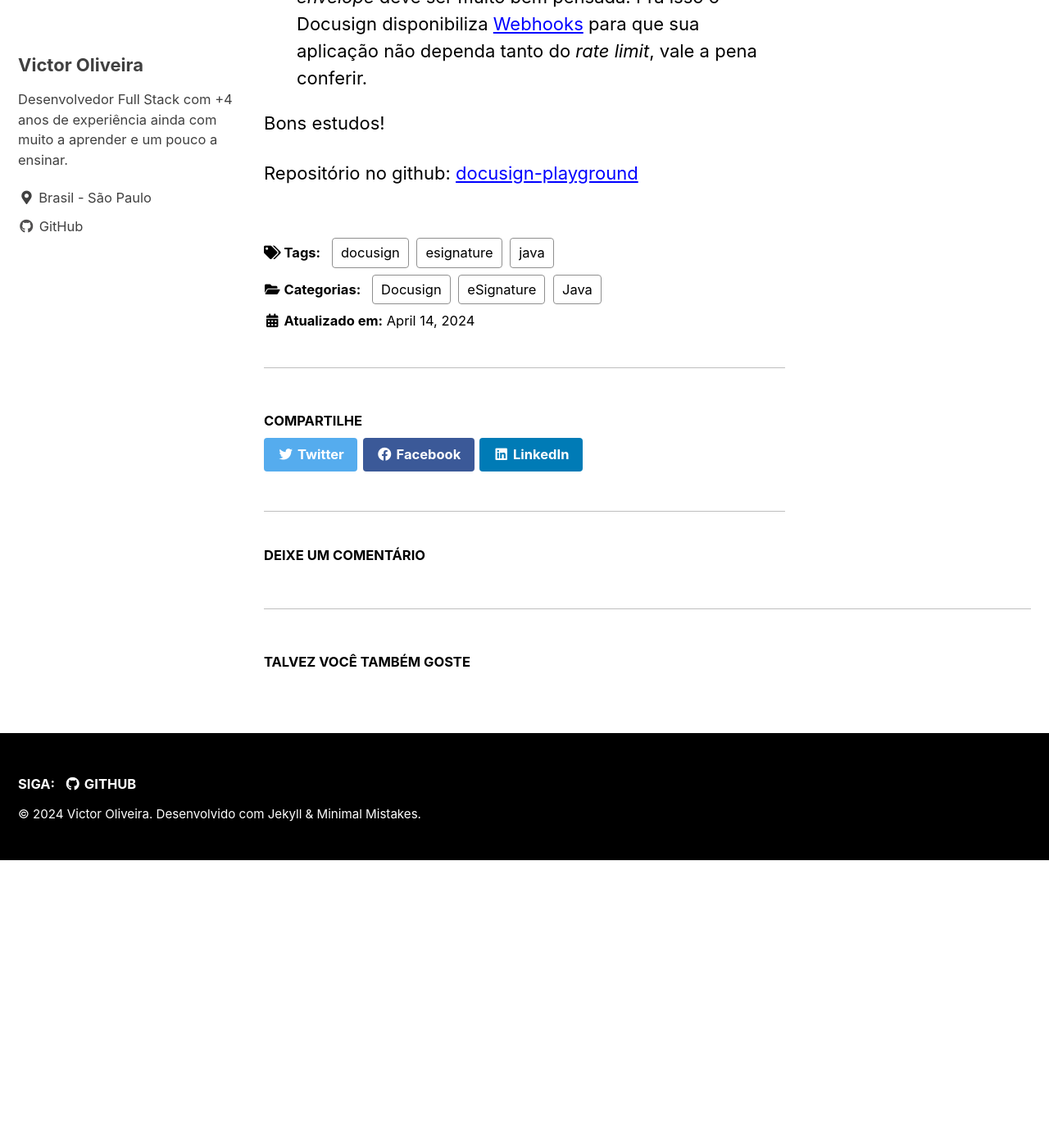
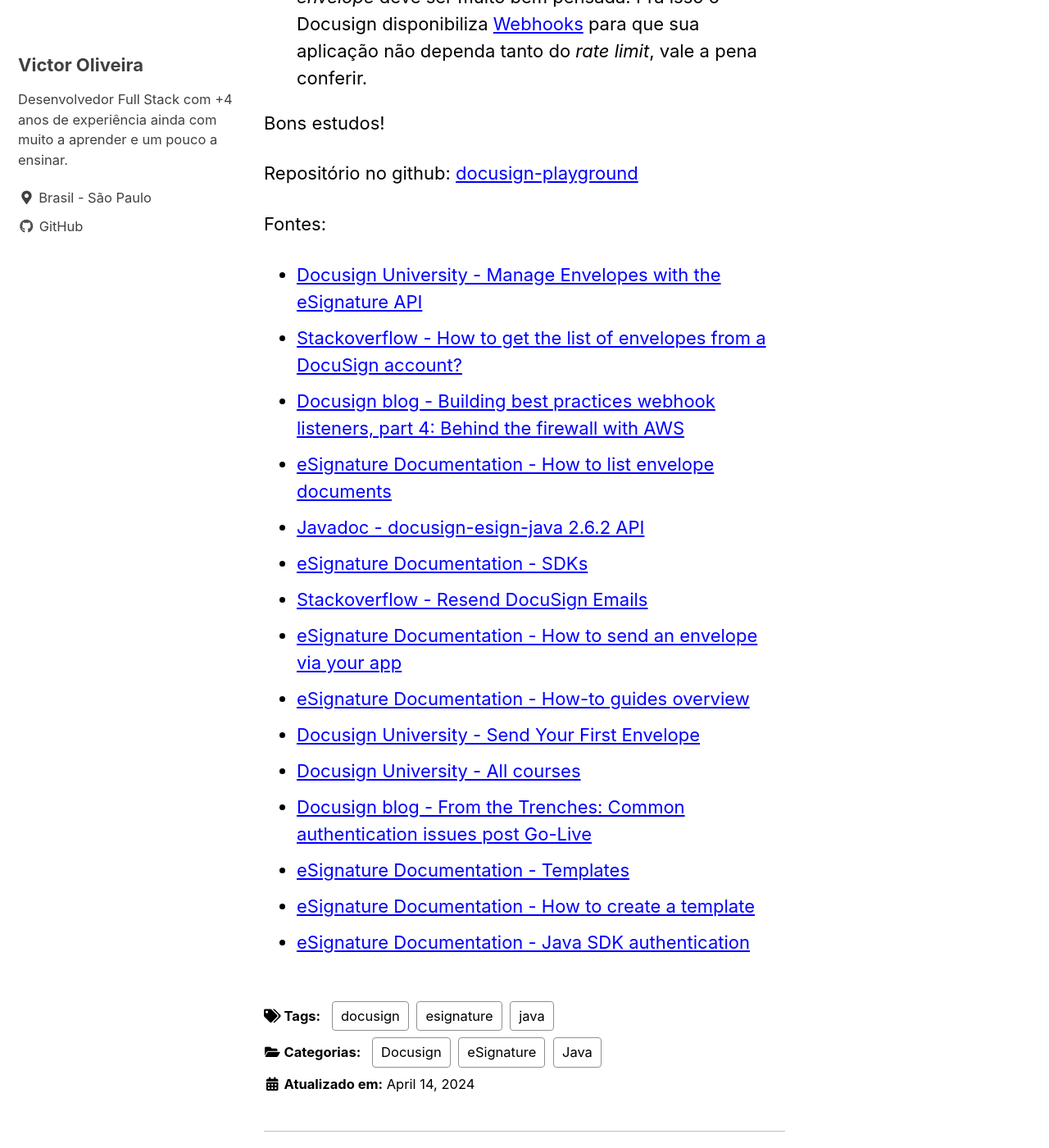
Before and after one commit to victor-VN/victor-vn.github.io, a Jekyll site: the page built from _posts/2024-04-14-docusign-first-integration.md, in a window 1280 px wide and 1400 px high, scrolled down 44377 px. Shown: the whole window at 82% size. Built offline with Jekyll 4.4.1, drawn with Linux system fonts in a browser that asks for light colours; cached includes are drawn as plain includes; comment, search, counter and statistics services are not loaded; before the commit the page ends 45426 px from its top, so only the background shows below that; part of the change alters nothing that is shown.

Commit message:
added image descriptions and fontes section

````diff
--- a/_posts/2024-04-14-docusign-first-integration.md
+++ b/_posts/2024-04-14-docusign-first-integration.md
@@ -236,43 +236,43 @@ Após configurar o nosso projeto Spring vamos acessar o [painel da Docusign](htt
 
 Acesse a o painel e clique em **Settings**
 
-![image-center](/assets/images/2024-04-14-img/1-painel.png){: .align-center}
+![home do painel do docusign](/assets/images/2024-04-14-img/1-painel.png){: .align-center}
 
 Do lado esquerdo inferior clique em **Apps and Keys**
 
-![image-center](/assets/images/2024-04-14-img/2-painel-apps-keys.png){: .align-center}
+![settings do painel do docusign](/assets/images/2024-04-14-img/2-painel-apps-keys.png){: .align-center}
 
 Já nessa tela podemos ver algumas informações que vamos precisar para preencher nosso arquivo. Copie o **User ID** e o **API Account ID** e preencha no arquivo de **properties**.
 
-![image-center](/assets/images/2024-04-14-img/3-painel-first-keys.png){: .align-center}
+![apps and keys do painel do docusign](/assets/images/2024-04-14-img/3-painel-first-keys.png){: .align-center}
 
 Clique em **Add App and Integration Key**
 
-![image-center](/assets/images/2024-04-14-img/4-painel-add-app.png){: .align-center}
+![adicionando app e chave de integracao no docusign](/assets/images/2024-04-14-img/4-painel-add-app.png){: .align-center}
 
 Crie um novo App (aqui vamos chamar de **playground-app**)
 
-![image-center](/assets/images/2024-04-14-img/5-painel-create-app.png){: .align-center}
+![adicionando nome do app no docusign](/assets/images/2024-04-14-img/5-painel-create-app.png){: .align-center}
 
 Copie a **Integration Key** e cole no arquivo **properties**
 
-![image-center](/assets/images/2024-04-14-img/6-painel-integration-key.png){: .align-center}
+![copiando a integration key do app no docusign](/assets/images/2024-04-14-img/6-painel-integration-key.png){: .align-center}
 
 Clique em **Generate RSA**
 
-![image-center](/assets/images/2024-04-14-img/7-painel-generate-key.png){: .align-center}
+![gerando a chave RSA do app no docusign](/assets/images/2024-04-14-img/7-painel-generate-key.png){: .align-center}
 
 Salve o conteúdo da **Public Key** e da **Private Key** em arquivos nomeados **public-key** e **private-key** respectivamente e mova os arquivos para a **src/main/resource** dentro da sua aplicação Spring
 
-![image-center](/assets/images/2024-04-14-img/8-painel-generate-key-save.png){: .align-center}
+![salvando o conteudo da chave em arquivos](/assets/images/2024-04-14-img/8-painel-generate-key-save.png){: .align-center}
 
 Em **Redirect URLs** adicione ```http://localhost:8080/ds/callback```
 
-![image-center](/assets/images/2024-04-14-img/9-painel-redirect-url.png){: .align-center}
+![adicionando uma redirect url](/assets/images/2024-04-14-img/9-painel-redirect-url.png){: .align-center}
 
 Mais para baixo preencha os métodos ```GET, POST, PUT, DELETE``` e clique em **Salvar**
 
-![image-center](/assets/images/2024-04-14-img/10-painel-http-methods.png){: .align-center}
+![permitindo todos metodos http para o app](/assets/images/2024-04-14-img/10-painel-http-methods.png){: .align-center}
 
 Ao final seu arquivo **application.properties** deve estar preenchido com as informações da aplicação e no diretório **resources** deve conter os arquivos **public-key.txt** e **private-key.txt**
 
@@ -294,45 +294,45 @@ Para resumir e simplificar podemos entender o **template** como o documento que
 
 Aqui nosso documento será um arquivo **.docx** com o seguinte conteúdo
 
-![image-center](/assets/images/2024-04-14-img/21-mydoc-view.png){: .align-center}
+![documento .docx que sera o arquivo de template](/assets/images/2024-04-14-img/21-mydoc-view.png){: .align-center}
 
 Depois vamos no [painel Docusign]() criar o template clicando em **Templates** e depois **New** > **Create Template**
 
-![image-center](/assets/images/2024-04-14-img/22-create-template.png){: .align-center}
+![criando um novo template no painel docusign](/assets/images/2024-04-14-img/22-create-template.png){: .align-center}
 
 Preencha o nome do template, adicione uma descrição e faça upload do arquivo **.docx**.
 
-![image-center](/assets/images/2024-04-14-img/23-create-template-filling.png){: .align-center}
+![preenchendo nome do template e fazendo upload do arquivo](/assets/images/2024-04-14-img/23-create-template-filling.png){: .align-center}
 
 Ainda na mesma página mais abaixo clique em **Add Recipient**
 
-![image-center](/assets/images/2024-04-14-img/24-create-template-recipient.png){: .align-center}
+![adicionando recipients para o template](/assets/images/2024-04-14-img/24-create-template-recipient.png){: .align-center}
 
 Depois marque o _checkbox_ **Set signing order** e preencha os dados de **Role** para os dois _signer_ com **owner_signer** e **stranger_signer** respectivamente. Preencha para o owner_signer um **Name** e em **Email** preencha com um e-mail que você terá acesso. É nele que o Docusign vai enviar o seu novo envelope.
 
-![image-center](/assets/images/2024-04-14-img/25-create-template-recipient-orders.png){: .align-center}
+![preenchendo dados do recipient](/assets/images/2024-04-14-img/25-create-template-recipient-orders.png){: .align-center}
 
 Clique em **Next**
 
-![image-center](/assets/images/2024-04-14-img/26-create-template-recipient-next.png){: .align-center}
+![clicando em next no recipient](/assets/images/2024-04-14-img/26-create-template-recipient-next.png){: .align-center}
 
 Do lado esquerdo clique em **Signature** e posicione o novo campo aonde deseja que o usuário que receberá o e-mail faça a assinatura.
 
-![image-center](/assets/images/2024-04-14-img/27-create-template-recipient-first-sign.png){: .align-center}
+![adicionando campo de assinatura no template no docusign](/assets/images/2024-04-14-img/27-create-template-recipient-first-sign.png){: .align-center}
 
 Repita o processo para adicionar a assinatura no segundo campo do documento mas desta vez do lado direito clique em **Recipient** e selecione a opção **stranger_signer**
 
-![image-center](/assets/images/2024-04-14-img/28-create-template-recipient-second-sign.png){: .align-center}
+![adicionando segundo campo de assinatura no template no docusign](/assets/images/2024-04-14-img/28-create-template-recipient-second-sign.png){: .align-center}
 
 Por fim clique em **Save and Close**.
 
 Ao finalizar veremos que nosso novo template já aparece na lista de templates criados. Clique no seu template criado
 
-![image-center](/assets/images/2024-04-14-img/29-all-templates.png){: .align-center}
+![visualizando template criado no docusign](/assets/images/2024-04-14-img/29-all-templates.png){: .align-center}
 
 Clique em **Template ID** e copie o valor mostrado na tela. É ele que vamos usar para criar nossos novos envelopes.
 
-![image-center](/assets/images/2024-04-14-img/30-template-id.png){: .align-center}
+![copiando o id do template no docusign](/assets/images/2024-04-14-img/30-template-id.png){: .align-center}
 
 Agora que finalizamos a criação do nosso template podemos seguir adiante.
 
@@ -343,7 +343,7 @@ O Docusign provém 3 tipos de autenticação; _Authorization Code Grant_, _Impli
 
 Baseado no [diagrama](https://developers.docusign.com/platform/auth/) que a Docusign disponibiliza, usaremos a autenticação via **JWT**
 
-![image-center](/assets/images/2024-04-14-img/11-public-docauth-diagram.png){: .align-center}
+![diagrama de autenticacao docusign](/assets/images/2024-04-14-img/11-public-docauth-diagram.png){: .align-center}
 
 Para fazer a autenticação preencha a url abaixo trocando **INTEGRATION_KEY** pelo valor da sua _Integration Key_ (a mesma usada para preencher a property **docusign.client.id**) e cole no navegador (você pode entender melhor o processo de autenticação via JWT [aqui](https://developers.docusign.com/platform/auth/jwt/jwt-get-token/))
 
@@ -353,15 +353,15 @@ Para fazer a autenticação preencha a url abaixo trocando **INTEGRATION_KEY** p
 
 Você será direcionado para uma tela de login novamente, preencha e faça login
 
-![image-center](/assets/images/2024-04-14-img/12-login-jwt-first.png){: .align-center}
+![fazendo login de autenticacao no docusign](/assets/images/2024-04-14-img/12-login-jwt-first.png){: .align-center}
 
 Clique em **Allow Access**
 
-![image-center](/assets/images/2024-04-14-img/13-login-jwt-allow-access.png){: .align-center}
+![permitindo acesso do app no docusign](/assets/images/2024-04-14-img/13-login-jwt-allow-access.png){: .align-center}
 
 Como a nossa URL de callback aponta para localhost (_http://localhost:8080/ds/callback_) uma tela preta de erro deve aparecer, ainda assim isso não indica erro necessariamente. <span style="color: green">Nosso aplicativo está autenticado!!</span>
 
-![image-center](/assets/images/2024-04-14-img/14-login-jwt-callback.png){: .align-center}
+![mensagem de erro após autenticcao no docusign](/assets/images/2024-04-14-img/14-login-jwt-callback.png){: .align-center}
 
 ## Criando Controllers, Models e Services
 
@@ -371,7 +371,7 @@ Todo o código feito abaixo pode está no github: [docusign-playground](https://
 
 Prosseguindo, nossa aplicação terá 1 endpoint ```/docusign``` com dois métodos: ```POST``` e ```PUT```. Vamos começar criando 3 novos _packages_ na nossa aplicação; ```controller```, ```model``` e ```service```.
 
-![image-center](/assets/images/2024-04-14-img/15-app-packages.png){: .align-center}
+![visualizando pacotes java da aplicacao no intellij](/assets/images/2024-04-14-img/15-app-packages.png){: .align-center}
 
 ### Criando os models
 No pacote ```model``` vamos criar 3 classes para nossas requisições; ```CreateEnvelopeRequestBody```, ```SignerRequest``` e ```UpdateEnvelopeRequestBody```
@@ -433,17 +433,17 @@ public class EnvelopeController {
 Após testar nossos métodos no **Postman** vemos que tudo está funcionando normalmente
 
 Testando o ```POST```
-![image-center](/assets/images/2024-04-14-img/16-test-1.png){: .align-center}
+![testando a requisicao post inicial no postman](/assets/images/2024-04-14-img/16-test-1.png){: .align-center}
 
 Testando o ```PUT```
-![image-center](/assets/images/2024-04-14-img/17-test-2.png){: .align-center}
+![testando a requisicao put inicial no postman](/assets/images/2024-04-14-img/17-test-2.png){: .align-center}
 
 Vamos agora à parte mais legal, vamos criar nossos services para nos comunicar com o **Docusign**.
 
 ### Criando o service de autenticação
 Crie dentro do _package_ ```service``` um novo _package_ chamado ```auth```
 
-![image-center](/assets/images/2024-04-14-img/18-app-package-auth.png){: .align-center}
+![visualizando pacotes java no intellij](/assets/images/2024-04-14-img/18-app-package-auth.png){: .align-center}
 
 Dentro do _package_ ```auth``` vamos criar a interface ```DocusignAuthService```
 
@@ -681,11 +681,11 @@ Novamente temos muita coisa acontecendo aqui então vamos por partes. Primeiro v
 
 4 - Criamos uma lista de objetos do tipo **TemplateRole**. Cada objeto nessa lista representa um _signer_ dentro de um _template_. Seguindo o exemplo do print abaixo cada objeto seria preenchido com um _roleName_, _name_ e _email_.
 
-![image-center](/assets/images/2024-04-14-img/19-templates-signers.png){: .align-center}
+![visualizando recipients do template no docusign](/assets/images/2024-04-14-img/19-templates-signers.png){: .align-center}
 
 5 - Criamos uma instância do objeto **EnvelopeDefinition**. Nele preenchemos um ID de um _envelope_, o _status_ em que queremos criar esse _envelope_ (caso queira que um e-mail seja enviado já na criação do envelope use o status **sent**), o ID do template que criamos no momento da [configuração da conta](#configurar-conta-template).
 
-![image-center](/assets/images/2024-04-14-img/20-template-id-view.png){: .align-center}
+![visualizando informacoes basicas do templa no docusign](/assets/images/2024-04-14-img/20-template-id-view.png){: .align-center}
 
 6 - Enviamos a requisição para o Docusign para a criação do novo _envelope_. Neste momento o primeiro _signer_ da ordem já deverá receber um e-mail e já devemos ver um novo _envelope_ criado no Docusign.
 
@@ -776,7 +776,7 @@ Primeiro vamos criar um novo envelope.
 
 Para isso vamos enviar uma requisição como no exemplo abaixo:
 
-![image-center](/assets/images/2024-04-14-img/31-testing-envelope.png){: .align-center}
+![enviando requisicao para criar envelope para o docusign via postman](/assets/images/2024-04-14-img/31-testing-envelope.png){: .align-center}
 
 Corpo da requisição
 
@@ -803,27 +803,27 @@ Os campos razurados devem ser substituído pelo **Envelope ID** que salvamos qua
 
 Após enviar a requisição você deve receber um retorno com status HTTP ```200``` se tudo der certo como no print
 
-![image-center](/assets/images/2024-04-14-img/32-testing-envelope-created.png){: .align-center}
+![visualizando retorno com status 200 - sucesso apos requisicao ao docusign](/assets/images/2024-04-14-img/32-testing-envelope-created.png){: .align-center}
 
 Ao clicar em **Manage** no Docusign já devemos ver nosso novo _envelope_ criado.
 
-![image-center](/assets/images/2024-04-14-img/33-testing-envelope-created-docusign.png){: .align-center}
+![visualizando envelopes criados no docusign](/assets/images/2024-04-14-img/33-testing-envelope-created-docusign.png){: .align-center}
 
 Também já podemos visualizar nosso documento no email cadastrado
 
-![image-center](/assets/images/2024-04-14-img/34-testing-envelope-created-email.png){: .align-center}
+![visualisando envelope recebido via email](/assets/images/2024-04-14-img/34-testing-envelope-created-email.png){: .align-center}
 
 Vamos assinar nosso documento: clique no link recebido no email, adicione sua assinatura clicando no ícone amarelo e depois clique em **Finish**
 
-![image-center](/assets/images/2024-04-14-img/35-testing-envelope-signed-first.png){: .align-center}
+![assinando envelope no link recebido via email](/assets/images/2024-04-14-img/35-testing-envelope-signed-first.png){: .align-center}
 
 Ao voltar para o painel do Docusign vemos que o status do nosso envelope foi alterado e que agora só falta 1 dos 2 integrantes do documento assinar.
 
-![image-center](/assets/images/2024-04-14-img/36-testing-envelope-signed-first-docusign.png){: .align-center}
+![visualizando status do envelope no docusign](/assets/images/2024-04-14-img/36-testing-envelope-signed-first-docusign.png){: .align-center}
 
 Vemos também que o email foi enviado para a segunda pessoa que deve assinar o documento.
 
-![image-center](/assets/images/2024-04-14-img/37-testing-envelope-signed-second.png){: .align-center}
+![visualizando segundo email enviado via docusign](/assets/images/2024-04-14-img/37-testing-envelope-signed-second.png){: .align-center}
 
 ### Atualizando um envelope
 
@@ -833,27 +833,27 @@ Para isso vamos usar o segundo método que criamos.
 
 Quando fizemos a criação do acordo recebemos como resposta um status ```200``` com um corpo de response, nesse corpo é possível ver um campo chamado **envelopeId**. Copie o valor retornado nesse campo para usar na próxima requisição
 
-![image-center](/assets/images/2024-04-14-img/32-testing-envelope-created.png){: .align-center}
+![enviando requisicao para atualizar envelope no docusign pelo postman](/assets/images/2024-04-14-img/32-testing-envelope-created.png){: .align-center}
 
 Nossa nova requisição será feita com o ID do envelope que desejamos atualizar e o **novo email** para onde desejamos enviar nosso documento.
 
-![image-center](/assets/images/2024-04-14-img/38-testing-envelope-update.png){: .align-center}
+![visualizando body da requisicao](/assets/images/2024-04-14-img/38-testing-envelope-update.png){: .align-center}
 
 Após enviar a requisição recebemos um HTTP ```200``` como resposta caso tudo dê certo.
 
-![image-center](/assets/images/2024-04-14-img/39-testing-envelope-update-ok.png){: .align-center}
+![visualizando retorno 200 - sucesso apos atualizar envelope](/assets/images/2024-04-14-img/39-testing-envelope-update-ok.png){: .align-center}
 
 Ao analisar a caixa de entrada do novo e-mail cadastrado podemos ver que já recebemos o documento para assinar
 
-![image-center](/assets/images/2024-04-14-img/40-testing-envelope-resend-ok.png){: .align-center}
+![visualizando novo email para assinatura do envelope](/assets/images/2024-04-14-img/40-testing-envelope-resend-ok.png){: .align-center}
 
 Ao abrir o documento, assinar e clicar em concluir podemos finalizar o processo de assinatura do nosso documento.
 
-![image-center](/assets/images/2024-04-14-img/41-testing-envelope-sign.png){: .align-center}
+![assinando novo email no docusign](/assets/images/2024-04-14-img/41-testing-envelope-sign.png){: .align-center}
 
 Documento finalizado no Docusign.
 
-![image-center](/assets/images/2024-04-14-img/42-testing-envelope-sign-finished.png){: .align-center}
+![visualizando status concluido do envelope no docusign](/assets/images/2024-04-14-img/42-testing-envelope-sign-finished.png){: .align-center}
 
 ## Próximos passos e Considerações finais
 
@@ -873,3 +873,23 @@ O que vem agora?
 Bons estudos!
 
 Repositório no github: [docusign-playground](https://github.com/victor-VN/docusign-playground)
+
+Fontes:
+
+- [Docusign University - Manage Envelopes with the eSignature API](https://dsudevelopers.docusign.com/manage-envelopes-with-the-esignature-api?next=%2Fmanage-envelopes-with-the-esignature-api%2F745977)
+- [Stackoverflow - How to get the list of envelopes from a DocuSign account?](https://stackoverflow.com/questions/78009488/how-to-get-the-list-of-envelopes-from-a-docusign-account)
+- [Docusign blog - Building best practices webhook listeners, part 4: Behind the firewall with AWS](https://www.docusign.com/blog/dsdev-webhook-listeners-part-4)
+- [eSignature Documentation - How to list envelope documents](https://developers.docusign.com/docs/esign-rest-api/how-to/list-envelope-documents/)
+- [Javadoc - docusign-esign-java 2.6.2 API](https://javadoc.io/static/com.docusign/docusign-esign-java/2.6.2/overview-summary.html)
+- [eSignature Documentation - SDKs](https://developers.docusign.com/docs/esign-rest-api/sdks/)
+- [Stackoverflow - Resend DocuSign Emails](https://stackoverflow.com/questions/21565765/resend-docusign-emails)
+- [eSignature Documentation - How to send an envelope via your app](https://developers.docusign.com/docs/esign-rest-api/how-to/embedded-sending/)
+- [eSignature Documentation - How-to guides overview
+](https://developers.docusign.com/docs/esign-rest-api/how-to/)
+- [Docusign University - Send Your First Envelope](https://dsudevelopers.docusign.com/send-your-first-envelope)
+- [Docusign University - All courses](https://dsudevelopers.docusign.com/page/all-courses#-c,content-types_self-paced,languages_english)
+- [Docusign blog - From the Trenches: Common authentication issues post Go-Live](https://www.docusign.com/blog/dsdev-from-the-trenches-may-2020)
+- [eSignature Documentation - Templates](https://developers.docusign.com/docs/esign-rest-api/esign101/concepts/templates/)
+- [eSignature Documentation - How to create a template](https://developers.docusign.com/docs/esign-rest-api/how-to/create-template)
+- [eSignature Documentation - Java SDK authentication
+](https://developers.docusign.com/docs/esign-rest-api/sdks/java/auth/)
````
